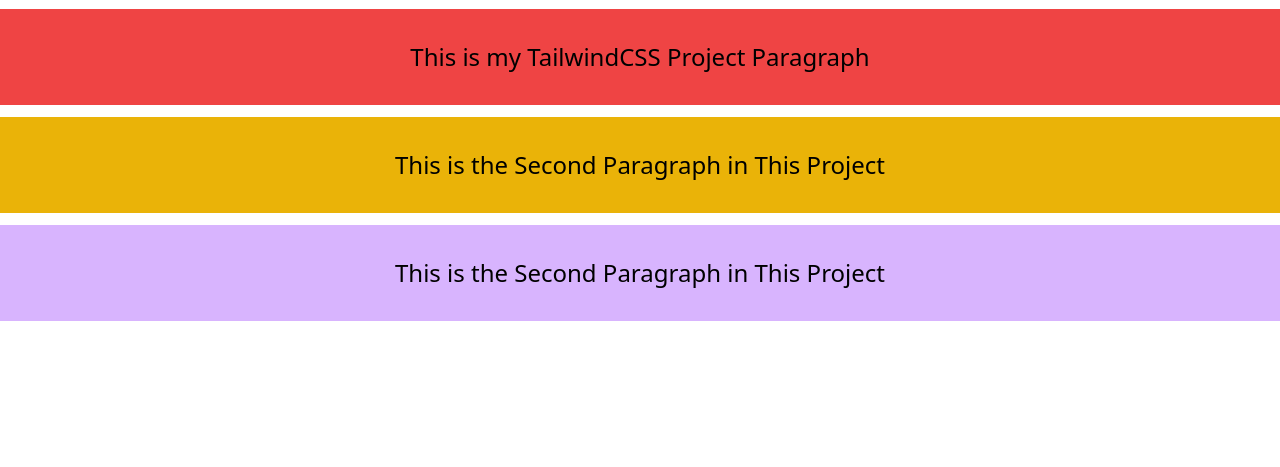
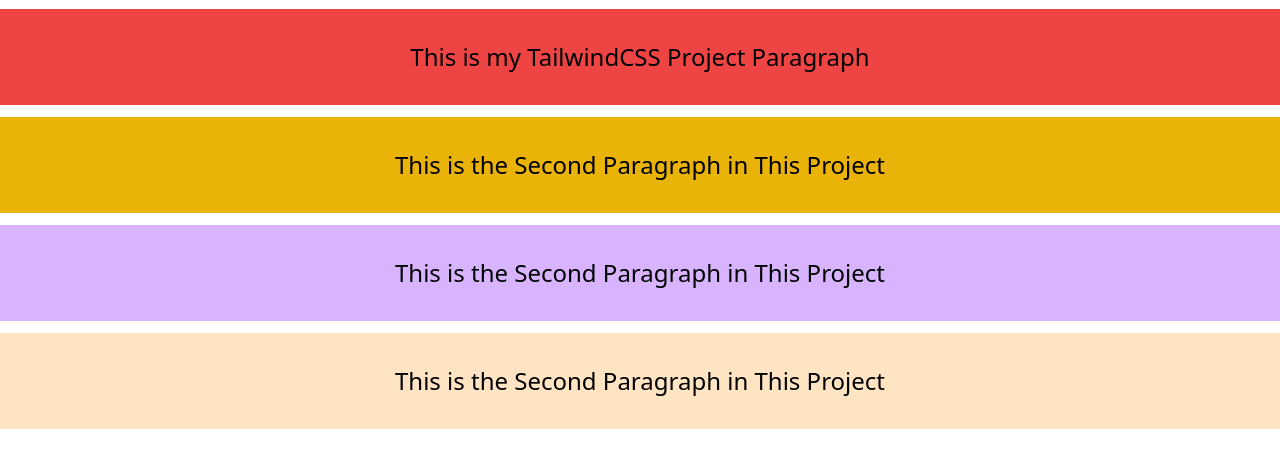
Before and after one commit to Sujan-Kumar/Tailwind-Project-01, a website built with Vite: page index.html in a window 1280 px wide. Shown: the part 103-570 px from the top of the page. Built offline with nearby package versions, Linux system fonts and the light colour scheme.

Commit message:
Code Modified

```diff
--- a/index.html
+++ b/index.html
@@ -11,7 +11,8 @@
     <h1 class="bg-purple-300 py-8 text-center text-3xl text-white mb-3">This is a 'Responsive Project' using TailwindCSS</h1>
     <p class="bg-red-500 py-8 mb-3 text-center text-2xl mb-3">This is my TailwindCSS Project Paragraph</p>
     <p class="bg-yellow-500 py-8 mb-3 text-center text-2xl mb-3">This is the Second Paragraph in This Project</p>
-     <p class="bg-purple-300 py-8 mb-3 text-center text-2xl mb-3">This is the Second Paragraph in This Project</p>
+    <p class="bg-purple-300 py-8 mb-3 text-center text-2xl mb-3">This is the Second Paragraph in This Project</p>
+    <p class="bg-[bisque] py-8 mb-3 text-center text-2xl mb-3">This is the Second Paragraph in This Project</p>
 
 </body>
 </html>
```
